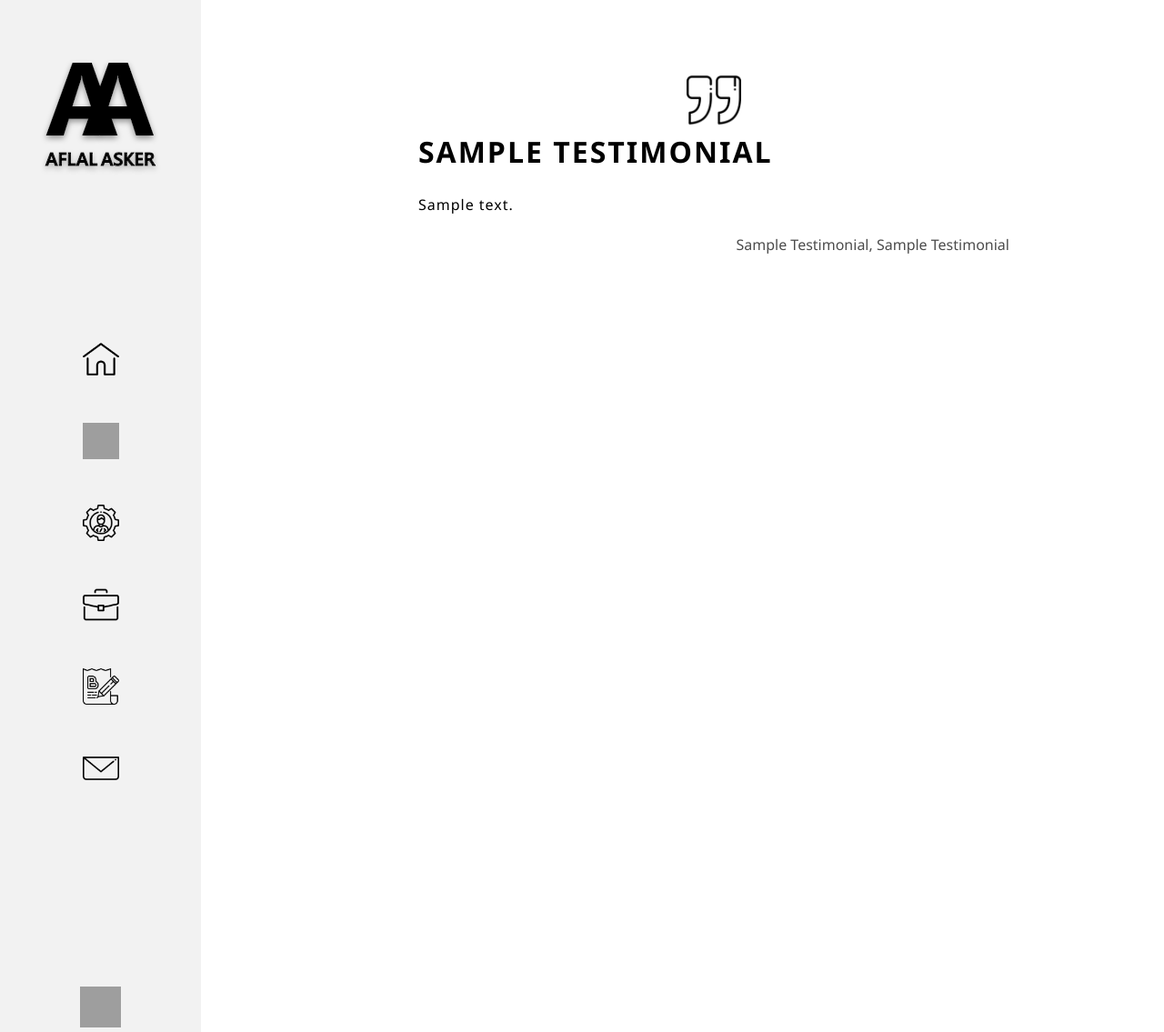
After one commit to aflalasker/portfolioProject, a Django app: page /testimonials in a window 1280 px wide. The commit adds this page. Shown: the whole page at 91% size. Run offline with Django 3.2, Linux system fonts and the light colour scheme; tables that the repository leaves empty hold one stand-in row (values such as "Sample post"); grey boxes are pictures that could not be loaded.

Commit message:
Complete testimonials page
- improved design features in other pages
- fixed some design bugs in other pages

-- other pages: about, overlayMenu, portfolio, portfolioDetails, skills

```diff
--- a/portfolio/portfolioApp/models.py
+++ b/portfolio/portfolioApp/models.py
@@ -28,8 +28,8 @@ class Testimonials(models.Model):
     clientName = models.CharField(max_length=50, blank=True, default='anonymous')
     testimonialDescription = models.TextField(blank=True, null=True)
 
-    def __str(self):
-        return self.clientCompanyName + ' ' + self.clientName
+    def __str__(self):
+        return 'Company: {}, Client: {}'.format(self.clientCompanyName, self.clientName)
 
 
 # Model for Resume
--- a/portfolio/portfolioApp/static/portfolioApp/css/projectdetails-styles.css
+++ b/portfolio/portfolioApp/static/portfolioApp/css/projectdetails-styles.css
@@ -5,8 +5,7 @@ div.column-2.main-content {
 
 .textDetail {
     max-width: 45rem;
-    margin: 0;
-    padding-left: 40rem;
+    margin: auto;
     text-align: left;
     font-family: "Segoe UI";
 }
--- /dev/null
+++ b/portfolio/portfolioApp/static/portfolioApp/css/testimonialpage-styles.css
@@ -0,0 +1,82 @@
+body {
+    font-family: 'Segoe UI'
+}
+
+.description {
+    text-align: left;
+    margin: auto;
+}
+
+.names {
+    text-align: right;
+    text-transform: capitalize;
+}
+
+h1 {
+    text-transform: uppercase;
+    margin-top: 0;
+    letter-spacing: 2px;
+}
+
+.quotation {
+    max-width: 60px;
+    margin: auto;
+    padding-top: 5rem;
+}
+
+div.column-2.main-content {
+    overflow-x: hidden;
+    overflow-y: scroll;
+}
+
+div.column-2.main-content::-webkit-scrollbar {
+    width: 10px;
+	background-color: #F5F5F5;
+}
+
+div.column-2.main-content::-webkit-scrollbar-thumb {
+
+    border-radius: 10px;
+    background: #AAAAAA -webkit-linear-gradient(90deg,
+    rgba(0, 0, 0, .2) 25%,
+    transparent 25%,
+    transparent 50%,
+    rgba(0, 0, 0, .2) 50%,
+    rgba(0, 0, 0, .2) 75%,
+    transparent 75%,
+    transparent);
+}
+
+
+.individualTestimonial {
+    margin: auto;
+    max-width: 650px;
+    word-break: break-all;
+    padding-left: 8rem;
+    padding-right: 8rem;
+}
+
+.clientDescription {
+    letter-spacing: 1px;
+    line-height: 33px;
+}
+
+.names {
+    font-weight: 500;
+    opacity: 0.7;
+    text-transform: capitalize;
+}
+
+.parentContainer {
+    display: grid;
+    grid-template-areas:
+        'menu main main main main main'
+        'menu main main main main main'
+        'menu main main main main main';
+    height: 100%;
+}
+
+.column-3.optional-right-menu {
+    grid-area: main;
+
+}
--- a/portfolio/portfolioApp/templates/portfolioApp/index.html
+++ b/portfolio/portfolioApp/templates/portfolioApp/index.html
@@ -11,7 +11,7 @@
 {% block body %}
     <div class="head-text">
         {% for user in user %}
-            <h1 class="large-text">Hi, <br> I'm {{user.first_name }} <br> Computer Science Student</h1>
+            <h1 class="large-text">Hi, <br> I'm {{user.first_name }}, <br> Computer Science Student</h1>
             <h1 class="accent-text">AT KING'S COLLEGE LONDON </h1>
         {% endfor %}
     </div>
--- a/portfolio/portfolioApp/templates/portfolioApp/portfolio.html
+++ b/portfolio/portfolioApp/templates/portfolioApp/portfolio.html
@@ -2,7 +2,7 @@
 {% load static %}
 
 {% block header %}
-    <link rel="stylesheet" href="{% static 'portfolioApp/css/portfoliopage-styles.css' %}">
+    <link rel="stylesheet" href="{% static 'portfolioApp/css/portfoliopag-styles.css' %}">
 {% endblock header %}
 
 {% block title %} Portfolio {% endblock title %}
@@ -25,7 +25,7 @@
 
 {% block optionalRightMenu %}
     <div class="testimonialButton">
-        <a href="">
+        <a href="{% url 'portfolio:testimonial' %}">
             <img src="{% static 'portfolioApp/images/icon-buttons/testimonial.png' %}" alt="" class="testimonial-icon">
         </a>
     </div>
--- /dev/null
+++ b/portfolio/portfolioApp/templates/portfolioApp/testimonial.html
@@ -0,0 +1,24 @@
+{% extends 'portfolioApp/base.html' %}
+{% load static %}
+
+{% block header %}
+    <link rel="stylesheet" href="{% static 'portfolioApp/css/testimonialpage-styles.css' %}">
+{% endblock header %}
+
+{% block title %} Testimonial {% endblock title%}
+
+{% block body %}
+    <div class="testimonials">
+        {% for t in testimonial %}
+        <div class="individualTestimonial">
+            <img src="{% static 'portfolioApp/images/icons/quote-testimonials-page.png' %}" alt="" class="quotation"><br>
+            <div class="description">
+                <h1>{{t.clientName }}</h1>
+                <p class="clientDescription">{{ t.testimonialDescription }}</p>
+                <p class="names">{{ t.clientCompanyName }}, {{ t.clientName }}</p>
+            </div>
+        </div>
+        <br>
+        {% endfor %}
+    </div>
+{% endblock body %}
--- a/portfolio/portfolioApp/urls.py
+++ b/portfolio/portfolioApp/urls.py
@@ -1,11 +1,14 @@
 from . import views
-from django.urls import path
+from django.urls import path, include
 
 app_name = 'portfolioApp'
 urlpatterns = [
     path('', views.index, name='home'),
     path('about', views.about, name='about'),
     path('skills', views.skills, name='skills'),
-    path('portfolio', views.portfolio, name='portfolio'),
-    path('project/details/<int:id>', views.project_details, name='projectDetails')
+    path('portfolio/', include([
+        path('', views.portfolio, name='portfolio'),
+        path('project/details/<int:id>', views.project_details, name='projectDetails')
+    ])),
+    path('testimonials', views.testimonials, name='testimonial')
 ]
--- a/portfolio/portfolioApp/views.py
+++ b/portfolio/portfolioApp/views.py
@@ -1,5 +1,5 @@
 from django.shortcuts import render, get_object_or_404
-from .models import User, Skill, ProjectHeader
+from .models import User, Skill, ProjectHeader, Testimonials
 
 # Create your views here.
 
@@ -31,3 +31,9 @@ def project_details(request, id):
     project = get_object_or_404(ProjectHeader, id=id)
     context = {'project': project}
     return render(request, 'portfolioApp/projectDetails.html', context)
+
+
+def testimonials(request):
+    testimonial = Testimonials.objects.all()
+    context = {'testimonial': testimonial}
+    return render(request, 'portfolioApp/testimonial.html', context)
```
Also changed, not shown: portfolio/portfolioApp/static/portfolioApp/css/aboutpag-styles.css (renamed from portfolio/portfolioApp/static/portfolioApp/css/aboutpage-styles.css, +28 -5 lines), portfolio/portfolioApp/static/portfolioApp/css/overlay-men-styles.css (renamed from portfolio/portfolioApp/static/portfolioApp/css/overlay-menu-styles.css, +12 -4 lines), portfolio/portfolioApp/static/portfolioApp/css/portfoliopag-styles.css (renamed from portfolio/portfolioApp/static/portfolioApp/css/portfoliopage-styles.css, +11 -4 lines), portfolio/portfolioApp/static/portfolioApp/css/skillspag-styles.css (renamed from portfolio/portfolioApp/static/portfolioApp/css/skillspage-styles.css, +34 -11 lines), portfolio/portfolioApp/templates/portfolioApp/about.html (+6 -6 lines), portfolio/portfolioApp/templates/portfolioApp/skills.html (+10 -3 lines), portfolio/portfolioApp/static/portfolioApp/images/icons/quote-testimonials-page.png (added).
